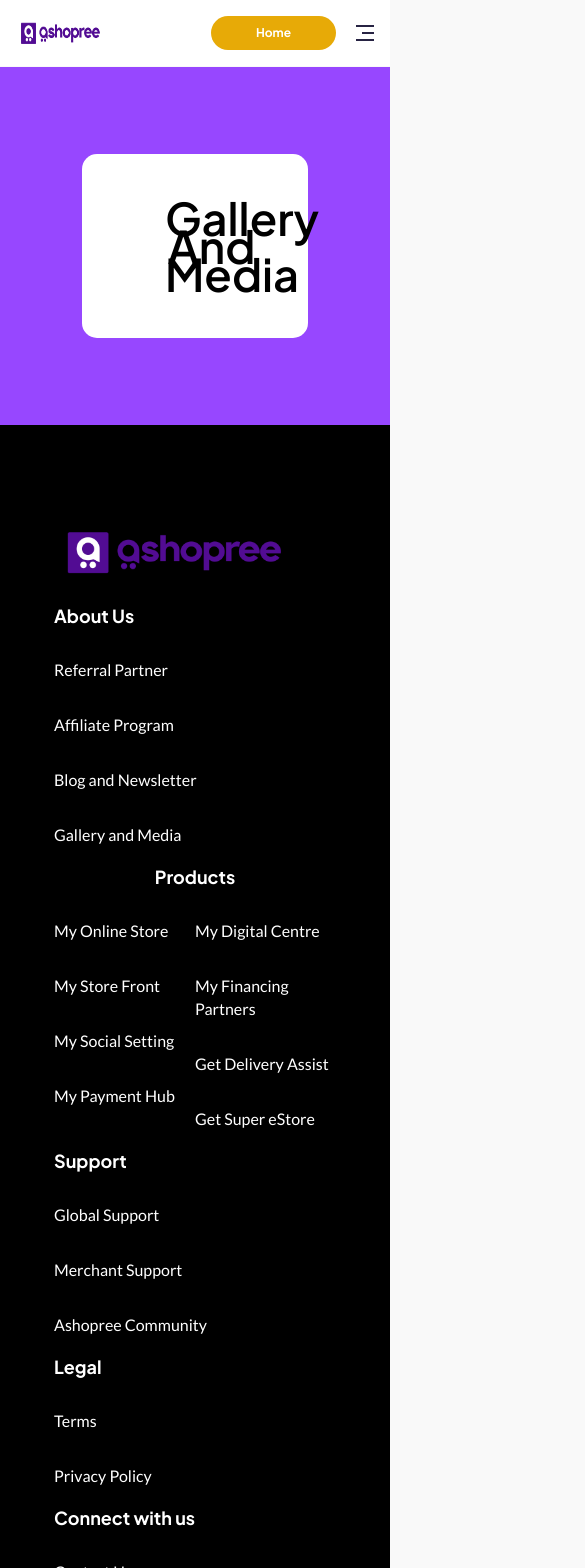
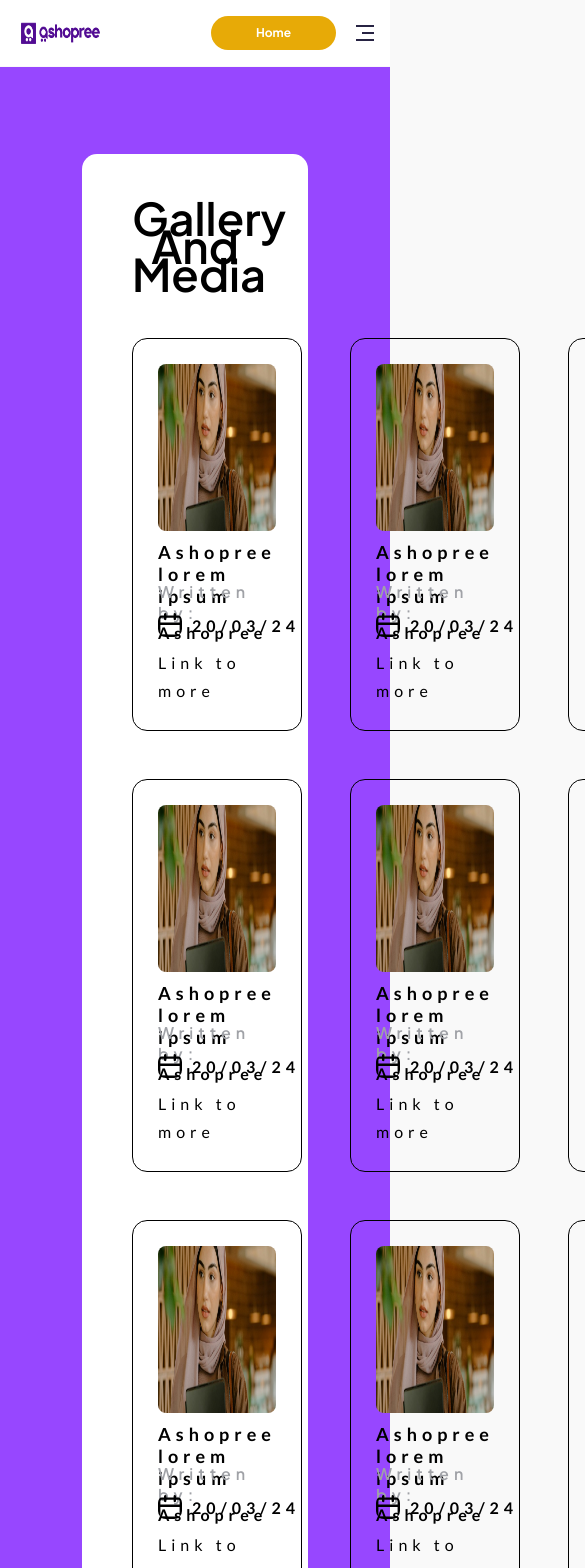
Before and after one commit to adejosh01/paysprint-estore, a React (Create React App) app: page /gallery in a window 390 px wide. Shown: the top 1568 px of the page, 585 px wide, since content can reach past the window. Built offline with nearby package versions, Linux system fonts and the light colour scheme.

Commit message:
time for responsiveness....but b4 then, I wan chop abeg!!

```diff
--- a/src/pages/gallery/gallery.jsx
+++ b/src/pages/gallery/gallery.jsx
@@ -1,5 +1,8 @@
 import './gallery.styles.scss';
 import { useEffect } from 'react';
+import galleryImage from 'assets/ashopree/gallery_and_media/galleryHeadImg.png';
+import calenderIcon from 'assets/svg/calendar.svg';
+
 
 export const Gallery = ({ title }) => {
     useEffect(() => {
@@ -14,7 +17,89 @@
             <section className="gallery">
                 <div className="contents">
                     <h2> Gallery And Media </h2>
-
+                    <div className='gridItems'>
+                        <div className="galleryitems">
+                            <img src={galleryImage} alt="" />
+                            <div>
+                                <h5> Ashopree  lorem ipsum </h5>
+                                <p> <span>Written by: </span> Ashopree</p>
+                                <p> <img src={calenderIcon} alt="" /> 20/03/24 </p>
+                            </div>
+                            <a href="/"> Link to more </a>
+                        </div>
+                        <div className="galleryitems">
+                            <img src={galleryImage} alt="" />
+                            <div>
+                                <h5> Ashopree  lorem ipsum </h5>
+                                <p> <span>Written by: </span> Ashopree</p>
+                                <p> <img src={calenderIcon} alt="" /> 20/03/24 </p>
+                            </div>
+                            <a href="/"> Link to more </a>
+                        </div>
+                        <div className="galleryitems">
+                            <img src={galleryImage} alt="" />
+                            <div>
+                                <h5> Ashopree  lorem ipsum </h5>
+                                <p> <span>Written by: </span> Ashopree</p>
+                                <p> <img src={calenderIcon} alt="" /> 20/03/24 </p>
+                            </div>
+                            <a href="/"> Link to more </a>
+                        </div>
+                        <div className="galleryitems">
+                            <img src={galleryImage} alt="" />
+                            <div>
+                                <h5> Ashopree  lorem ipsum </h5>
+                                <p> <span>Written by: </span> Ashopree</p>
+                                <p> <img src={calenderIcon} alt="" /> 20/03/24 </p>
+                            </div>
+                            <a href="/"> Link to more </a>
+                        </div>
+                        <div className="galleryitems">
+                            <img src={galleryImage} alt="" />
+                            <div>
+                                <h5> Ashopree  lorem ipsum </h5>
+                                <p> <span>Written by: </span> Ashopree</p>
+                                <p> <img src={calenderIcon} alt="" /> 20/03/24 </p>
+                            </div>
+                            <a href="/"> Link to more </a>
+                        </div>
+                        <div className="galleryitems">
+                            <img src={galleryImage} alt="" />
+                            <div>
+                                <h5> Ashopree  lorem ipsum </h5>
+                                <p> <span>Written by: </span> Ashopree</p>
+                                <p> <img src={calenderIcon} alt="" /> 20/03/24 </p>
+                            </div>
+                            <a href="/"> Link to more </a>
+                        </div>
+                        <div className="galleryitems">
+                            <img src={galleryImage} alt="" />
+                            <div>
+                                <h5> Ashopree  lorem ipsum </h5>
+                                <p> <span>Written by: </span> Ashopree</p>
+                                <p> <img src={calenderIcon} alt="" /> 20/03/24 </p>
+                            </div>
+                            <a href="/"> Link to more </a>
+                        </div>
+                        <div className="galleryitems">
+                            <img src={galleryImage} alt="" />
+                            <div>
+                                <h5> Ashopree  lorem ipsum </h5>
+                                <p> <span>Written by: </span> Ashopree</p>
+                                <p> <img src={calenderIcon} alt="" /> 20/03/24 </p>
+                            </div>
+                            <a href="/"> Link to more </a>
+                        </div>
+                        <div className="galleryitems">
+                            <img src={galleryImage} alt="" />
+                            <div>
+                                <h5> Ashopree  lorem ipsum </h5>
+                                <p> <span>Written by: </span> Ashopree</p>
+                                <p> <img src={calenderIcon} alt="" /> 20/03/24 </p>
+                            </div>
+                            <a href="/"> Link to more </a>
+                        </div>
+                    </div>
                 </div>
             </section>
 
--- a/src/pages/gallery/gallery.styles.scss
+++ b/src/pages/gallery/gallery.styles.scss
@@ -27,16 +27,81 @@
             padding: 50px;
             background-color: #fff;
             border-radius: 15px;
+            display: flex;
+            gap: 50px;
+            flex-direction: column;
             h2 {
                 font: 600 45px 'Plus jakarta sans';
                 text-align: center;
                 line-height: 28px;
-                padding-left: 33px;
                 // text-transform: uppercase;
+            }
+            div.gridItems {
+                display: grid;
+                grid-template-columns: repeat(3, 1fr);
+                gap: 48px;
+                .galleryitems {
+                    padding: 25px;
+                    display: flex;
+                    flex-direction: column;
+                    gap: 10px;
+                    border: 1px solid;
+                    border-radius: 15px;
+                    img {
+                        width: 334px;
+                        height: 167px;
+                        border-radius: 8px;
+                    }
+                    div {
+                        display: flex;
+                        flex-direction: column;
+                        gap: 2px;
+                        h5 {
+                            font: 600 18px 'lato';
+                            height: 28px;
+                            letter-spacing: 5px;
+                        }
+                        p {
+                            font: 600 16px 'lato';
+                            height: 28px;
+                            letter-spacing: 5px;
+                            img {
+                                width: 24px;
+                                height: 24px;
+                            }
+                        }
+                        & > p:last-child {
+                            display: flex;
+                            align-items: center;
+                            gap: 1rem;
+                        }
+                    }
+                    a {
+                        font: 400 16px 'lato';
+                        line-height: 28px;
+                        letter-spacing: 5px;
+                    }
+                }
             }
         }
     }
 
+}
+
+@media screen and (max-width: 1300px) {
+    .estore-container {
+        section.gallery {
+            div.contents div.gridItems {
+                .galleryitems {
+                    div {
+                        h5 {
+                            margin-bottom: 10px;
+                        }
+                    }
+                }
+            }
+        }
+    }
 }
 
 // @media screen and (max-width: 1300px) {
```
Also changed, not shown: src/assets/ashopree/gallery_and_media/galleryHeadImg.png (added), src/assets/svg/calendar.svg (added).
